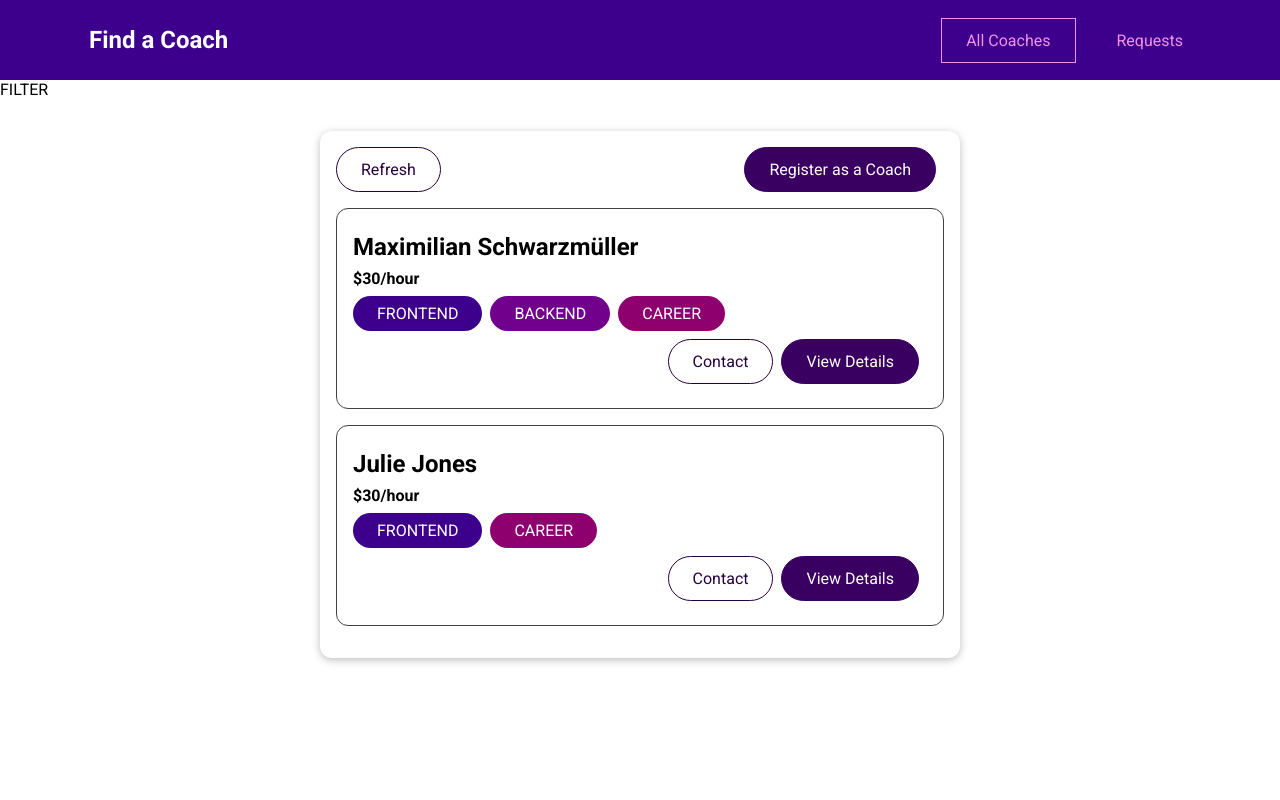
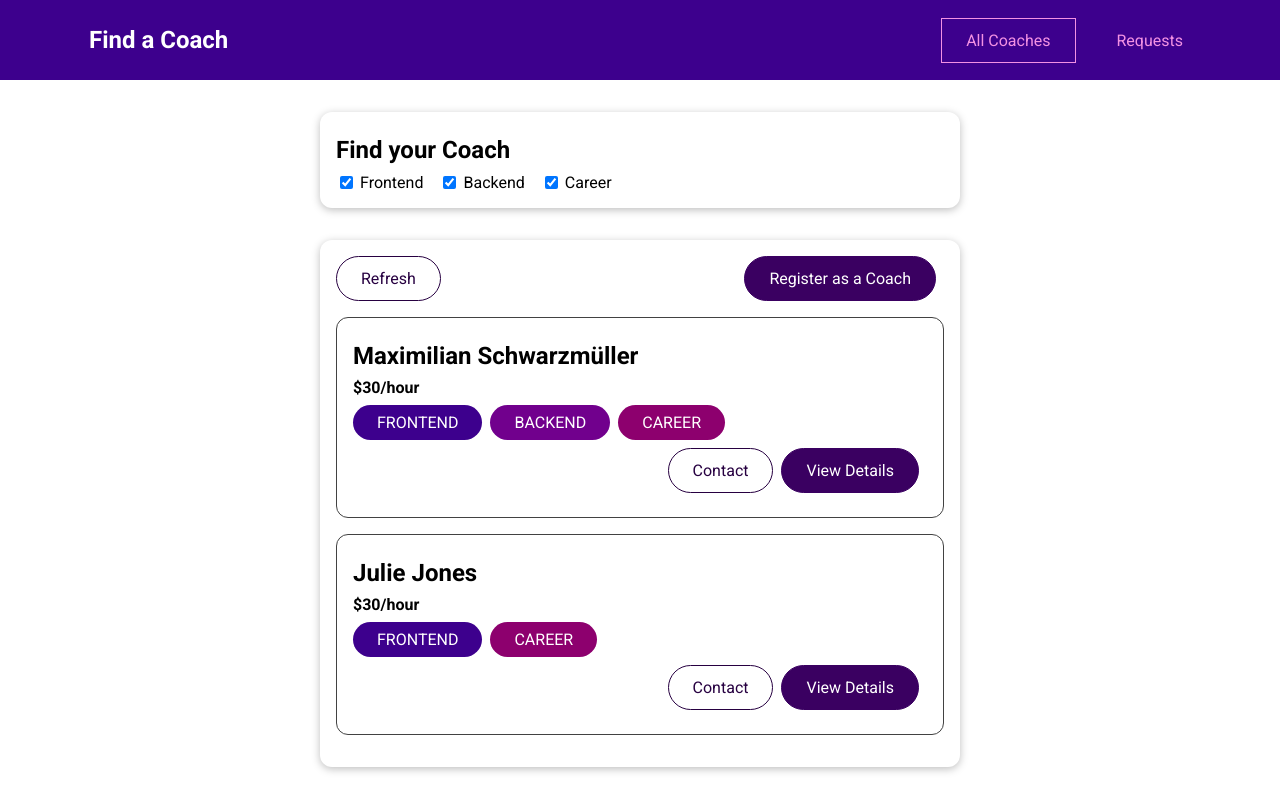
Before and after one commit to tauqeer-ahmad/vuejs, a Vue app: page /coaches in a window 1280 px wide. Built offline with nearby package versions, Linux system fonts and the light colour scheme.

Commit message:
filtering coaches

```diff
--- /dev/null
+++ b/src/components/coaches/CoachFilter.vue
@@ -0,0 +1,67 @@
+<template>
+    <base-card>
+        <h2>Find your Coach</h2>
+        <span class="filter-option">
+            <input type="checkbox" id="frontend" checked @change="setFilter" />
+            <label for="frontend">Frontend</label>
+        </span>
+        <span class="filter-option">
+            <input type="checkbox" id="backend" checked @change="setFilter" />
+            <label for="backend">Backend</label>
+        </span>
+        <span class="filter-option">
+            <input type="checkbox" id="career" checked @change="setFilter" />
+            <label for="career">Career</label>
+        </span>
+    </base-card>
+</template>
+
+<script>
+export default {
+    emits: ['change-filter'],
+    data() {
+        return {
+            filters: {
+                frontend: true,
+                backend: true,
+                career: true
+            }
+        }
+    },
+    methods: {
+        setFilter(event) {
+            const inputId = event.target.id;
+            const isActive = event.target.checked;
+            const updatedFilters = {
+                ...this.filters,
+                [inputId]: isActive
+            };
+            this.filters = updatedFilters;
+            this.$emit('change-filter', updatedFilters);
+        }
+    }
+};
+</script>
+
+<style scoped>
+h2 {
+    margin: 0.5rem 0;
+}
+
+.filter-option {
+    margin-right: 1rem;
+}
+
+.filter-option label,
+.filter-option input {
+    vertical-align: middle;
+}
+
+.filter-option label {
+    margin-left: 0.25rem;
+}
+
+.filter-option.active label {
+    font-weight: bold;
+}
+</style>
--- a/src/pages/coaches/CoachesList.vue
+++ b/src/pages/coaches/CoachesList.vue
@@ -1,7 +1,7 @@
 <template>
     <div>
         <section>
-            FILTER
+            <coach-filter @change-filter="setFilters"></coach-filter>
         </section>
         <section>
             <base-card>
@@ -23,17 +23,45 @@
 
 <script>
 import CoachItem from '../../components/coaches/CoachItem.vue';
+import CoachFilter from '../../components/coaches/CoachFilter.vue';
 
 export default {
     components: {
-        CoachItem
+        CoachItem,
+        CoachFilter
+    },
+    data() {
+        return {
+            activeFilters: {
+                frontend: true,
+                backend: true,
+                career: true
+            }
+        }
     },
     computed: {
         filteredCoaches() {
-            return this.$store.getters['coaches/coaches'];
+            const coaches = this.$store.getters['coaches/coaches'];
+            return coaches.filter(coach => {
+                if (this.activeFilters.frontend && coach.areas.includes('frontend')){
+                    return true;
+                }
+                if (this.activeFilters.backend && coach.areas.includes('backend')){
+                    return true;
+                }
+                if (this.activeFilters.career && coach.areas.includes('career')){
+                    return true;
+                }
+                return false;
+            })
         },
         hasCoaches() {
             return this.$store.getters['coaches/coaches'];
+        }
+    },
+    methods: {
+        setFilters(updatedFilters) {
+            this.activeFilters = updatedFilters;
         }
     }
 };
```
